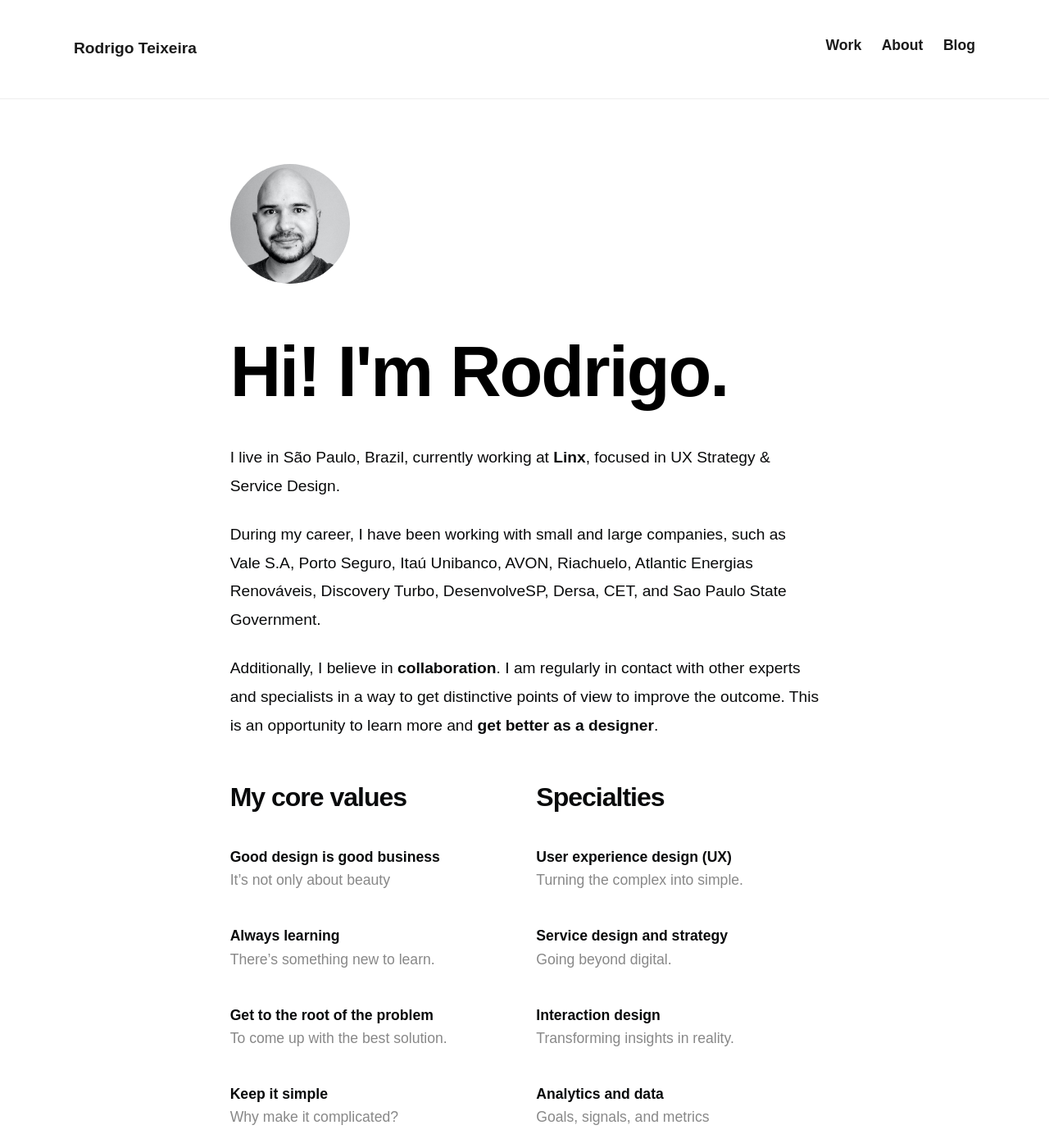
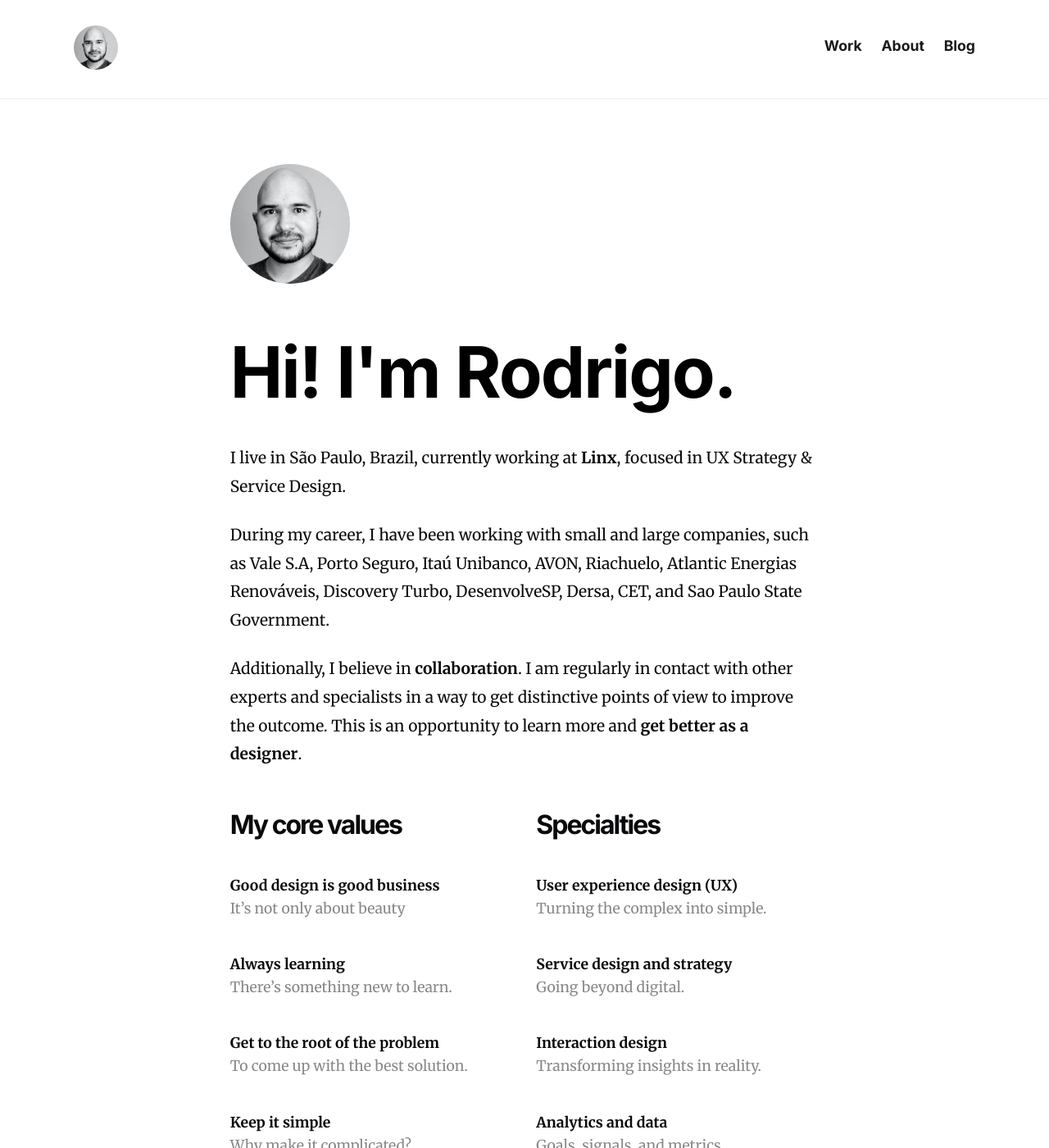
Before and after one commit to drigoteixeira/drigoteixeira.github.io, a Jekyll site: the page built from about/index.html, in a window 1280 px wide and 1400 px high. Shown: the whole window at 82% size. Built offline with Jekyll 4.4.1, drawn with Linux system fonts in a browser that asks for light colours; some web fonts are replaced.

Commit message:
Update blog layout

```diff
--- a/_includes/header.html
+++ b/_includes/header.html
@@ -7,7 +7,10 @@
        <div class="row">
             <div class="six columns">
                 <div class="logo">
-                    <h1><a href="/" title="Rodrigo Teixeira">Rodrigo Teixeira</a></h1>
+                    <h1>Rodrigo Teixeira</h1>
+                    <figure class="foto-logo">
+                        <a href="/" title="{{site.name}}"><img src="/img/foto-avatar.jpg" alt="Rodrigo Teixeira" alt="Rodrigo Teixeira"></a>
+                    </figure>
                 </div>
             </div>
             <div class="six columns">
--- a/_includes/style.html
+++ b/_includes/style.html
@@ -1,6 +1,9 @@
     <!-- CSS -->
     <link rel="stylesheet" type="text/css" href="{{ site.baseurl }}/style.css" />
     <link rel="stylesheet" href="https://use.typekit.net/llw6bdl.css">
+    <link rel="preconnect" href="https://fonts.googleapis.com">
+    <link rel="preconnect" href="https://fonts.gstatic.com" crossorigin>
+    <link href="https://fonts.googleapis.com/css2?family=Inter:wght@300;400;700&family=Merriweather:ital,wght@0,400;0,700;1,400;1,700&display=swap" rel="stylesheet">
 
     <!-- RSS -->
     <link rel="alternate" type="application/rss+xml" title="{{ site.name }}" href="{{ site.baseurl }}/feed.xml" />
--- a/_scss/base.scss
+++ b/_scss/base.scss
@@ -22,7 +22,7 @@ body {
     font-feature-settings: 'kern';
     font-weight: 400;
     font-style: normal;
-    font-family: neue-haas-grotesk-text, sans-serif;
+    font-family: 'Merriweather', serif;
 }
 
 .right {
--- a/_scss/buttons.scss
+++ b/_scss/buttons.scss
@@ -12,6 +12,7 @@ input[type="button"] {
     text-align: center;
     font-size: 1em;
     font-weight: 700;
+    font-family: 'Inter', sans-serif;
     line-height: 48px;
     text-decoration: none;
     white-space: nowrap;
@@ -77,6 +78,7 @@ input[type="button"].button-primary:focus {
     text-align: center;
     font-size: 1em;
     font-weight: 700;
+    font-family: 'Inter', sans-serif;
     line-height: 48px;
     text-decoration: none;
     white-space: nowrap;
--- a/_scss/images.scss
+++ b/_scss/images.scss
@@ -24,6 +24,7 @@ figure {
 }
 
 .thumbnail h1{
+  font-family: 'Inter', sans-serif;
   position:absolute;
   top:50%;
   left:0;
@@ -76,4 +77,5 @@ figure {
     -ms-transform: translate(-50%, -50%);
     transform: translate(-50%, -50%);
     text-align: center;
+    font-family: 'Inter', sans-serif;
 }
--- a/_scss/layout.scss
+++ b/_scss/layout.scss
@@ -130,7 +130,7 @@ LAYOUT
     }
 
     .item h2 {
-        font-size: 1.6em;
+        font-size: 2em;
         line-height: 1.4em;
     }
 
--- a/_scss/menu.scss
+++ b/_scss/menu.scss
@@ -13,13 +13,19 @@
 	top: -121px;
 }
 
+.foto-logo img {
+    width: 54px;
+    border-radius: 100%;
+}
+
 .logo h1 {
-    margin: 48px 0 0 0;
+    margin: 10px 0 0 0;
     font-size: 1.2em;
     font-weight: 700;
     letter-spacing: -1px;
-    font-family: neue-haas-grotesk-text, sans-serif;
+    font-family: 'Inter', sans-serif;
     box-sizing: border-box;
+    text-indent: -9999px;
 }
 
 .logo a {
@@ -41,6 +47,7 @@
     margin: 40px 0;
     text-align: right;
 
+
 }
 
 .menu li {
@@ -48,6 +55,7 @@
     display: inline-block;
     font-size: 1.1em;
     font-weight: 700;
+    font-family: 'Inter', sans-serif;
 }
 
 .menu li a {
--- a/_scss/typography.scss
+++ b/_scss/typography.scss
@@ -10,7 +10,7 @@ h6 {
     letter-spacing: -1px;
     color: $gray-2;
     margin-top: 0;
-    font-family: neue-haas-grotesk-text, sans-serif;
+    font-family: 'Inter', sans-serif;
     font-weight: 600;
 }
 
@@ -45,8 +45,8 @@ h1 span {
 
 h2 {
     font-size: 2em;
-    line-height: 1.2;
-    letter-spacing: -1px;
+    line-height: 1.2em;
+    letter-spacing: -2px;
 }
 
 h3 {
@@ -76,6 +76,7 @@ p {
 }
 
 footer p {
+    font-family: 'Inter', sans-serif;
     font-size: .8em;
 }
 
--- a/js/scripts.js
+++ b/js/scripts.js
@@ -29,10 +29,6 @@ if ($('#back-to-top').length) {
         }, 700);
     });
 }
-
-
-
-
 
 
 $(document).ready(function () {
```
Also changed, not shown: _posts/2022-09-30-how-to-deal-with-thoughts.md (+1 -1 lines), img/foto-avatar.jpg (added).
